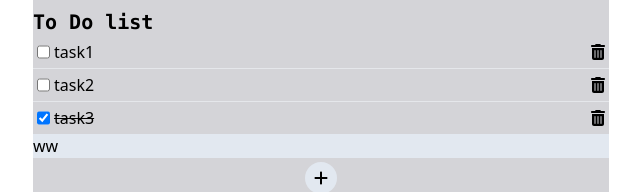
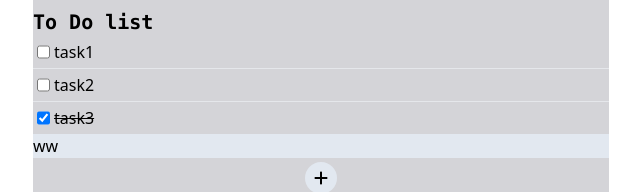
Before and after one commit to MedievalRain/todo-react-app, a React (Vite) app: page / in a window 1280 px wide. Shown: the top 192 px of the page, without its empty margins (319-959 px from the left). Built offline with nearby package versions, Linux system fonts and the light colour scheme.

Commit message:
Hide buttons when mouse is not over item.

```diff
--- a/src/TodoItem.tsx
+++ b/src/TodoItem.tsx
@@ -1,3 +1,4 @@
+import { useState } from "react";
 import ThrashIcon from "./icons/ThrashIcon";
 import { TodoItemType } from "./types";
 
@@ -9,8 +10,17 @@ interface TodoItemProps {
 }
 
 function TodoItem({ item, index, toggleDone, deleteItem }: TodoItemProps) {
+  const [buttonStyle, setButtonStyle] = useState("hidden");
   return (
-    <li className="flex justify-between p-1">
+    <li
+      className="flex justify-between p-1"
+      onMouseOver={() => {
+        setButtonStyle("block");
+      }}
+      onMouseLeave={() => {
+        setButtonStyle("hidden");
+      }}
+    >
       <div className="flex gap-1">
         <input
           type="checkbox"
@@ -23,6 +33,7 @@ function TodoItem({ item, index, toggleDone, deleteItem }: TodoItemProps) {
       </div>
 
       <button
+        className={buttonStyle}
         onClick={() => {
           deleteItem(index);
         }}
```
